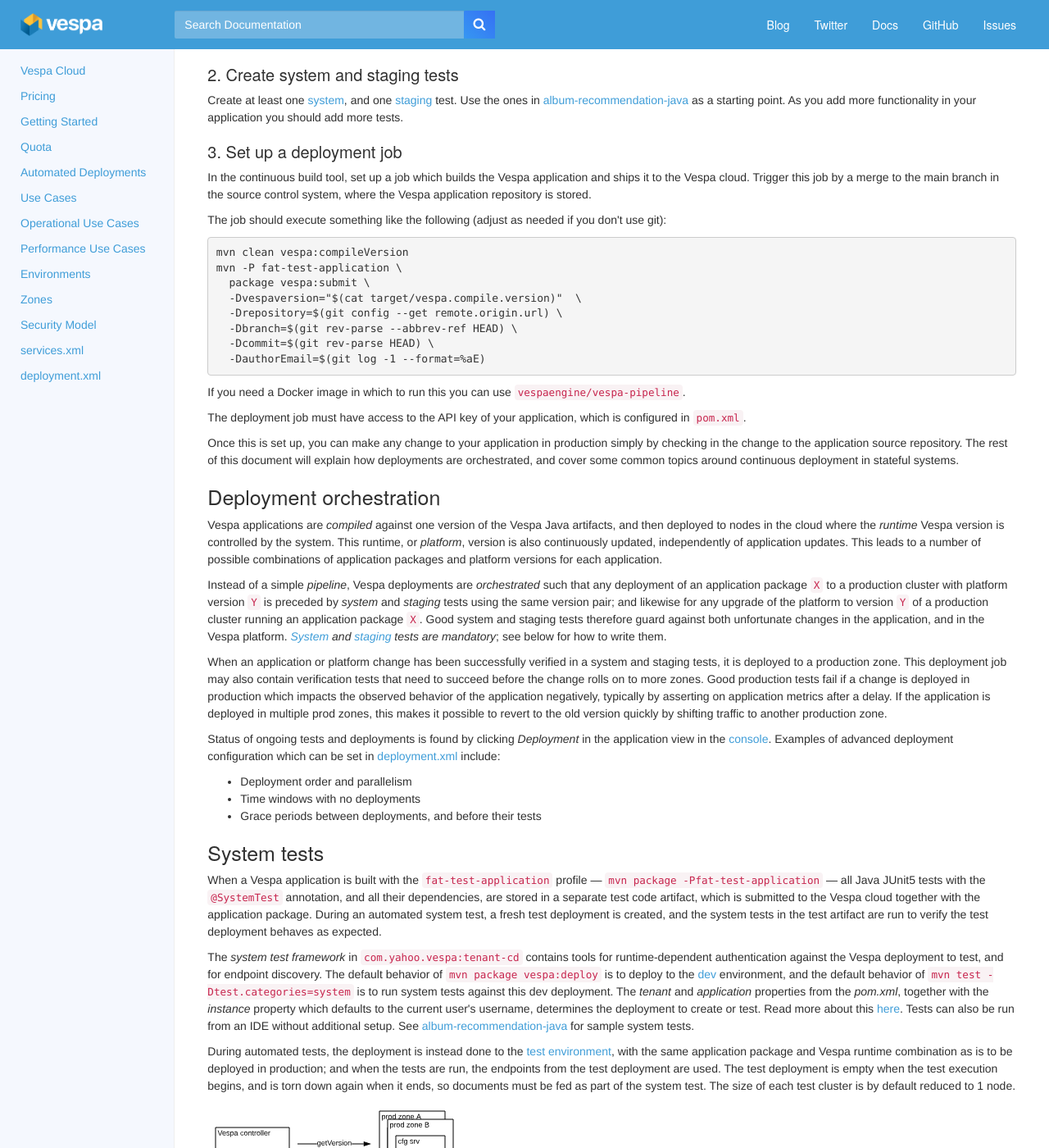
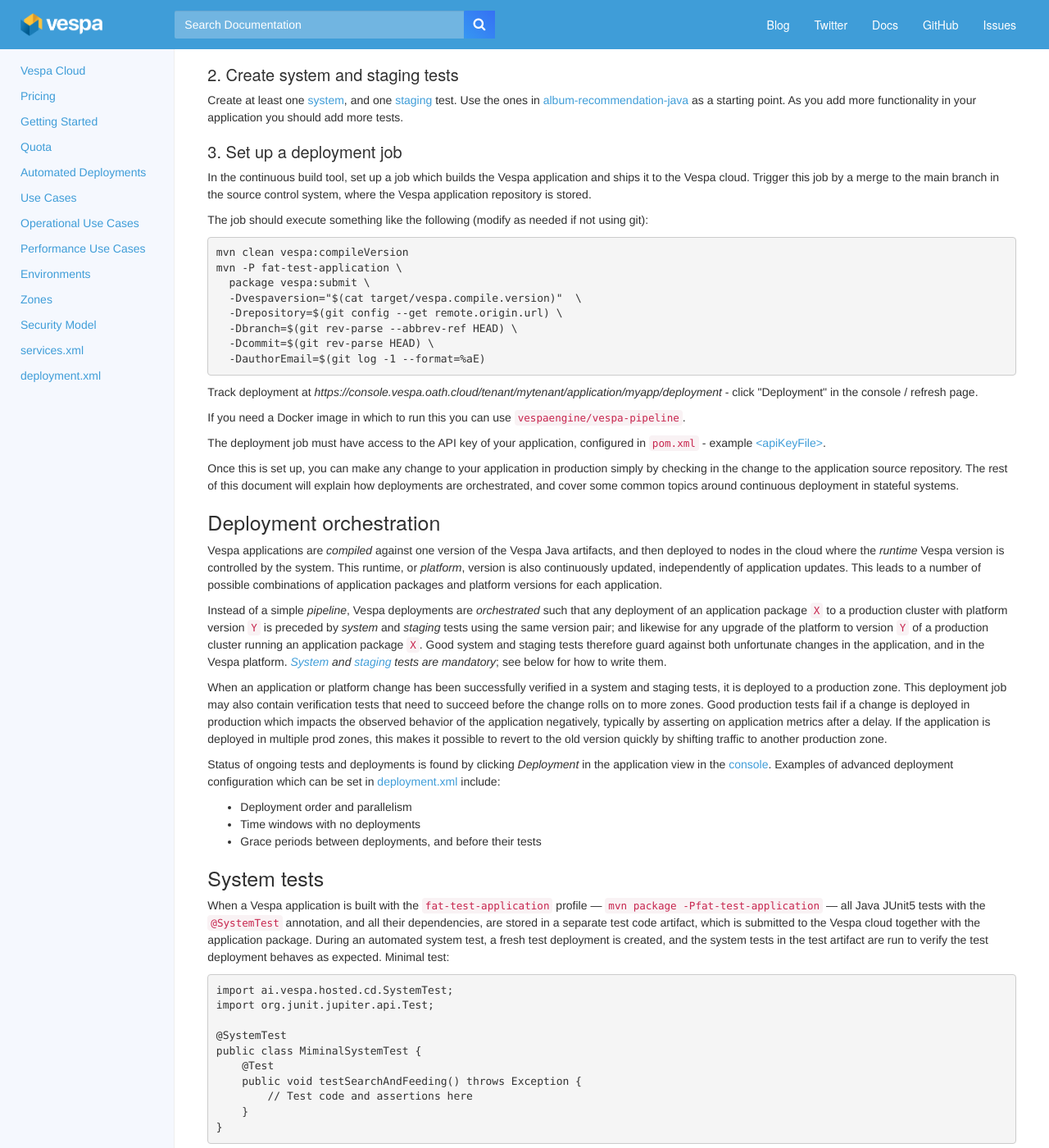
Before and after one commit to vespa-engine/cloud, a Jekyll site: the page built from automated-deployments.html, in a window 1280 px wide and 1400 px high, scrolled down 633 px. Shown: the whole window at 82% size. Built offline with Jekyll 4.4.1, drawn with Linux system fonts in a browser that asks for light colours; some of the changed text lies outside the part shown.

Commit message:
clarifications, examples

```diff
--- a/automated-deployments.html
+++ b/automated-deployments.html
@@ -42,7 +42,7 @@ See the <a href="/reference/vespa-cloud-api.html">Vespa cloud API reference</a>
 <h3 id="create-deployment-xml">1. Create deployment.xml</h3>
 <p>
 Create a <a href="/reference/deployment">deployment.xml</a> file alongside services.xml
-to configure where and when to deploy — supported zones are listed <a href="/reference/zones">here</a>.
+to configure where and when to deploy — <a href="/reference/zones">supported zones</a>.
 </p>
 
 
@@ -62,7 +62,7 @@ and ships it to the Vespa cloud.
 Trigger this job by a merge to the main branch in the source control system,
 where the Vespa application repository is stored.
 </p><p>
-The job should execute something like the following (adjust as needed if you don't use git):
+The job should execute something like the following (modify as needed if not using git):
 <pre>
 mvn clean vespa:compileVersion
 mvn -P fat-test-application \
@@ -73,10 +73,15 @@ mvn -P fat-test-application \
   -Dcommit=$(git rev-parse HEAD) \
   -DauthorEmail=$(git log -1 --format=%aE)
 </pre>
+Track deployment at
+<em>https://console.vespa.oath.cloud/tenant/mytenant/application/myapp/deployment</em> -
+click "Deployment" in the console / refresh page.
+</p><p>
 If you need a Docker image in which to run this you can use <code>vespaengine/vespa-pipeline</code>.
 </p><p>
 The deployment job must have access to the API key of your application,
-which is configured in <code>pom.xml</code>.
+configured in <code>pom.xml</code> - example
+<a href="https://github.com/vespa-engine/sample-apps/blob/master/album-recommendation-java/pom.xml">&lt;apiKeyFile&gt;</a>.
 </p><p>
 Once this is set up, you can make any change to your application in production simply by checking in
 the change to the application source repository.
@@ -127,9 +132,21 @@ When a Vespa application is built with the <code>fat-test-application</code> pro
 all Java JUnit5 tests with the <code>@SystemTest</code> annotation, and all their dependencies,
 are stored in a separate test code artifact, which is submitted to the Vespa cloud together with the application package.
 During an automated system test, a fresh test deployment is created,
-and the system tests in the test artifact are run to verify the test deployment behaves as expected.
+and the system tests in the test artifact are run to verify the test deployment behaves as expected. Minimal test:
+<pre>
+import ai.vespa.hosted.cd.SystemTest;
+import org.junit.jupiter.api.Test;
+
+@SystemTest
+public class MiminalSystemTest {
+    @Test
+    public void testSearchAndFeeding() throws Exception {
+        // Test code and assertions here
+    }
+}
+</pre>
 </p><p>
-The <em>system test framework</em> in <code>com.yahoo.vespa:tenant-cd</code> contains tools
+The <em>system test framework</em> in <code><a href="https://search.maven.org/artifact/com.yahoo.vespa/tenant-cd">com.yahoo.vespa:tenant-cd</a></code> contains tools
 for runtime-dependent authentication against the Vespa deployment to test, and for endpoint discovery.
 The default behavior of <code>mvn package vespa:deploy</code> is to deploy to the
 <a href="/reference/environments#dev">dev</a> environment,
@@ -175,6 +192,18 @@ These are run in the automated staging test job, also against a fresh deployment
 The goal of a staging test, however, is not to ensure the new deployment satisfies its functional specifications, like in the system test;
 rather, it is to ensure the upgradeof an existing production cluster is safe,
 and compatible with the behaviour expected by existing clients.
+<pre>
+import ai.vespa.hosted.cd.StagingTest;
+import org.junit.jupiter.api.Test;
+
+@StagingTest
+public class MiminalStagingTest {
+    @Test
+    public void testSearchAndFeeding() throws Exception {
+        // Test code and assertions here
+    }
+}
+</pre>
 </p><p>
 A staging test may, for instance, test an upgrade from application package <code>X</code> to <code>X+1</code>,
 and from platform version <code>Y</code> to <code>Y+1</code>.
```
